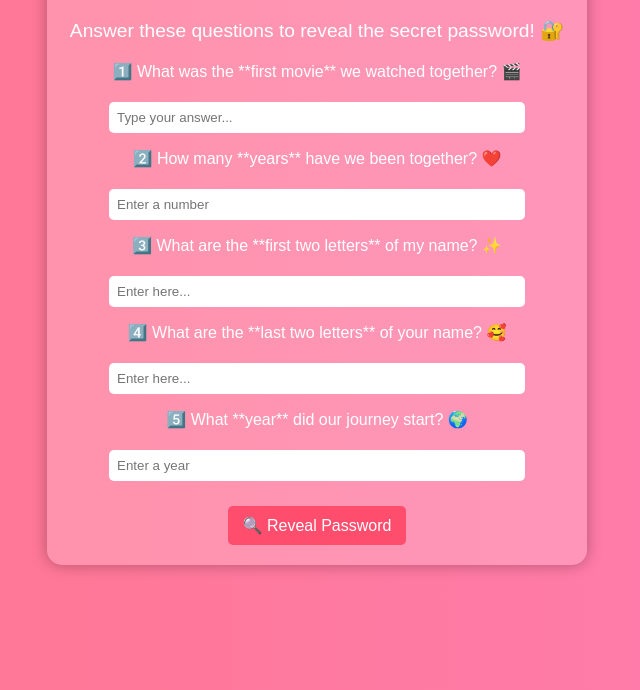
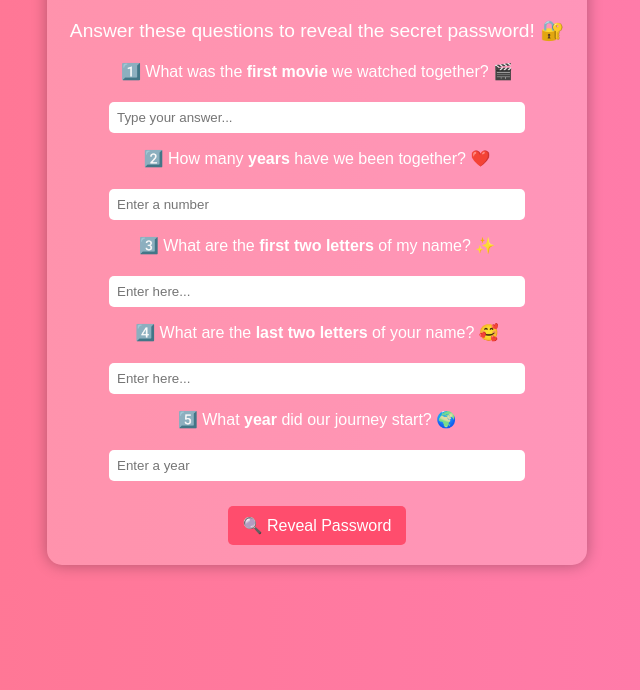
Before and after one commit to Manodharshan-web/cutie, a plain HTML site: page index.html in a window 1280 px wide. Shown: the part 110-800 px from the top of the page, without its empty margins (323-963 px from the left). Drawn offline with Linux system fonts and the light colour scheme.

Commit message:
Update index.html

```diff
--- a/index.html
+++ b/index.html
@@ -13,27 +13,27 @@
 
         <div id="quiz">
             <div class="question">
-                <p>1️⃣ What was the **first movie** we watched together? 🎬</p>
+                <p>1️⃣ What was the <strong>first movie</strong> we watched together? 🎬</p>
                 <input type="text" id="q1" placeholder="Type your answer...">
             </div>
 
             <div class="question">
-                <p>2️⃣ How many **years** have we been together? ❤️</p>
+                <p>2️⃣ How many <strong>years</strong> have we been together? ❤️</p>
                 <input type="number" id="q2" placeholder="Enter a number">
             </div>
 
             <div class="question">
-                <p>3️⃣ What are the **first two letters** of my name? ✨</p>
+                <p>3️⃣ What are the <strong>first two letters</strong> of my name? ✨</p>
                 <input type="text" id="q3" placeholder="Enter here...">
             </div>
 
             <div class="question">
-                <p>4️⃣ What are the **last two letters** of your name? 🥰</p>
+                <p>4️⃣ What are the <strong>last two letters</strong> of your name? 🥰</p>
                 <input type="text" id="q4" placeholder="Enter here...">
             </div>
 
             <div class="question">
-                <p>5️⃣ What **year** did our journey start? 🌍</p>
+                <p>5️⃣ What <strong>year</strong> did our journey start? 🌍</p>
                 <input type="number" id="q5" placeholder="Enter a year">
             </div>
 
```
